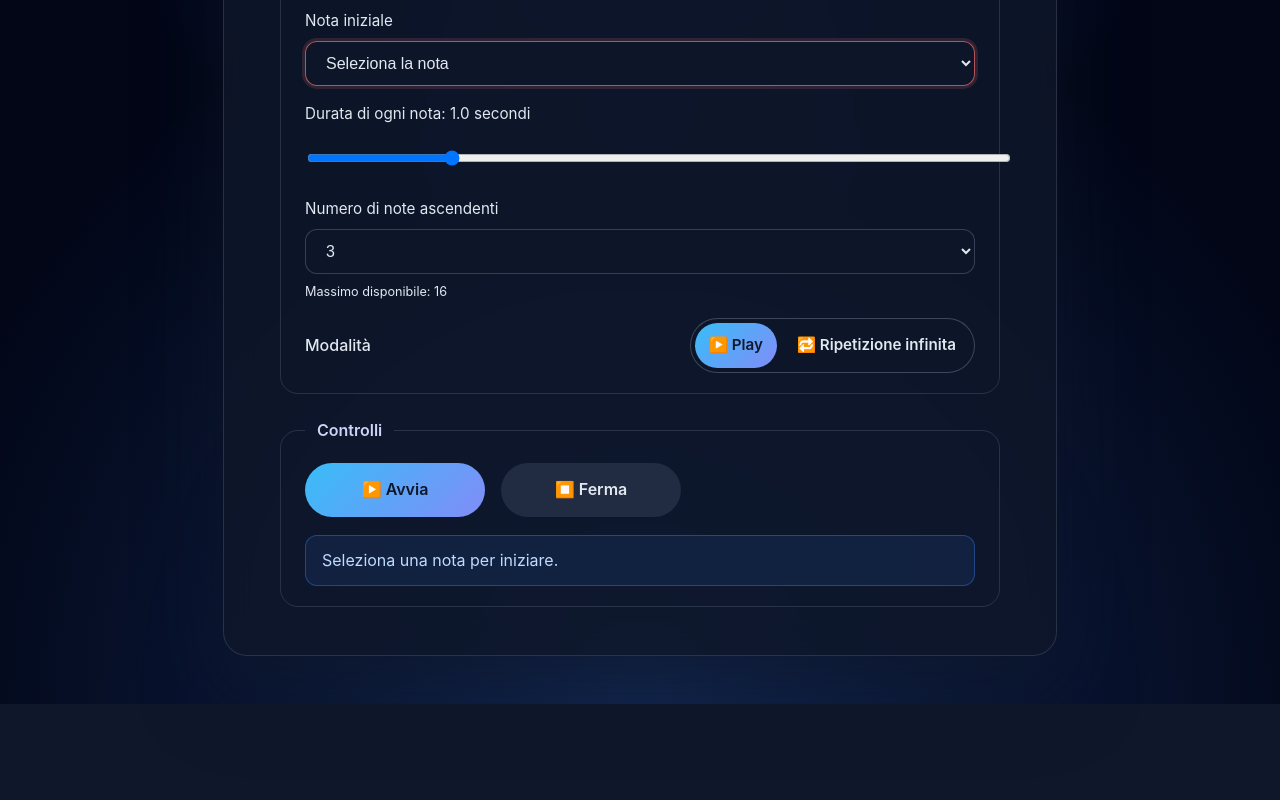
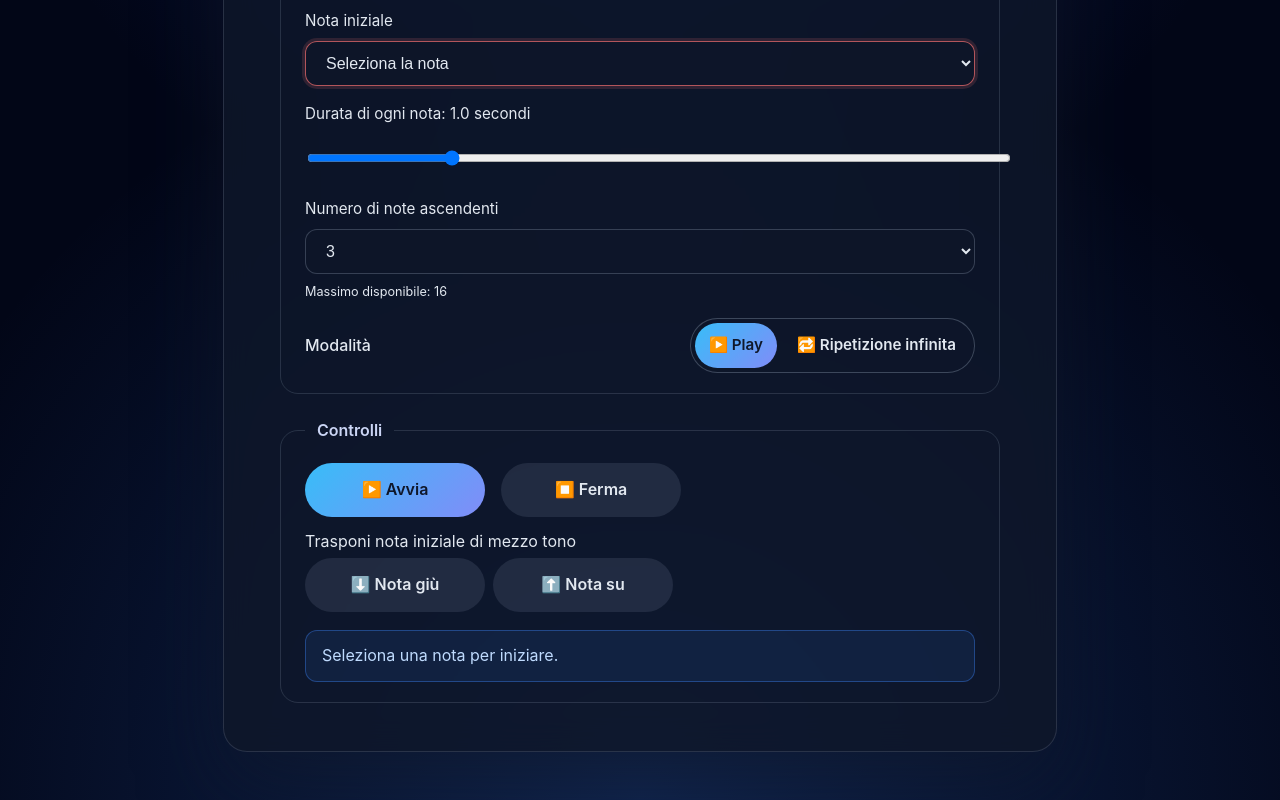
Before and after one commit to data-champions/vocal-trainer, a Next.js app: page / in a window 1280 px wide. Shown: the part 374-1174 px from the top of the page. Before the commit the page ends 1078 px from the top, so only its background shows below. Built offline with nearby package versions, Linux system fonts and the light colour scheme.

Commit message:
feat fe: added arrow for semitone (#2)

```diff
--- a/app/page.tsx
+++ b/app/page.tsx
@@ -211,6 +211,67 @@ export default function HomePage(): JSX.Element {
   const [audioUrl, setAudioUrl] = useState<string | null>(null);
   const [sequenceDescription, setSequenceDescription] = useState("");
   const [feedback, setFeedback] = useState<Feedback>({ type: "info", message: "Seleziona una nota per iniziare." });
+  const currentNoteIndex = useMemo(() => (selectedNote ? ASCENDING_KEYS.indexOf(selectedNote) : -1), [selectedNote]);
+  const canStepDown = currentNoteIndex > 0;
+  const canStepUp = currentNoteIndex >= 0 && currentNoteIndex < ASCENDING_KEYS.length - 1;
+  const generateAudioForNote = (note: string): boolean => {
+    if (!note) {
+      return false;
+    }
+    const generatedSequence = buildSequence(note, noteCount);
+    if (generatedSequence.length === 0) {
+      setFeedback({ type: "warning", message: "La sequenza generata è vuota." });
+      return false;
+    }
+
+    const track = buildSequenceSamples(generatedSequence, duration, SAMPLE_RATE, GAP_SECONDS);
+    if (track.length === 0) {
+      setFeedback({ type: "warning", message: "Nessun audio generato; riprova con una durata maggiore." });
+      return false;
+    }
+
+    const wavBuffer = encodeWav(track, SAMPLE_RATE, 1);
+    const blob = new Blob([wavBuffer], { type: "audio/wav" });
+    const url = URL.createObjectURL(blob);
+    setAudioUrl((prev) => {
+      if (prev) {
+        URL.revokeObjectURL(prev);
+      }
+      return url;
+    });
+
+    const display = generatedSequence
+      .map((sequenceNote) => (notationMode === "italian" ? toItalianLabel(sequenceNote) : sequenceNote))
+      .join(", ");
+    setSequenceDescription(display);
+    setFeedback({
+      type: "success",
+      message:
+        playMode === "loop"
+          ? "Audio pronto in modalità ripetizione infinita. Premi play sul lettore."
+          : "Audio pronto.  premi play sul lettore."
+    });
+    return true;
+  };
+
+  const handleHalfStep = (direction: 1 | -1) => {
+    if (!selectedNote) {
+      return;
+    }
+    const idx = ASCENDING_KEYS.indexOf(selectedNote);
+    if (idx === -1) {
+      return;
+    }
+    const nextIdx = idx + direction;
+    if (nextIdx < 0 || nextIdx >= ASCENDING_KEYS.length) {
+      return;
+    }
+    const nextNote = ASCENDING_KEYS[nextIdx];
+    setSelectedNote(nextNote);
+    if (audioUrl) {
+      generateAudioForNote(nextNote);
+    }
+  };
 
   useEffect(() => {
     return () => {
@@ -265,34 +326,7 @@ export default function HomePage(): JSX.Element {
       setFeedback({ type: "warning", message: "Scegli una nota prima di avviare la riproduzione." });
       return;
     }
-    if (sequence.length === 0) {
-      setFeedback({ type: "warning", message: "La sequenza generata è vuota." });
-      return;
-    }
-
-    const track = buildSequenceSamples(sequence, duration, SAMPLE_RATE, GAP_SECONDS);
-    if (track.length === 0) {
-      setFeedback({ type: "warning", message: "Nessun audio generato; riprova con una durata maggiore." });
-      return;
-    }
-
-    const wavBuffer = encodeWav(track, SAMPLE_RATE, 1);
-    const blob = new Blob([wavBuffer], { type: "audio/wav" });
-    const url = URL.createObjectURL(blob);
-    setAudioUrl((prev) => {
-      if (prev) {
-        URL.revokeObjectURL(prev);
-      }
-      return url;
-    });
-    setSequenceDescription(sequenceDisplay);
-    setFeedback({
-      type: "success",
-      message:
-        playMode === "loop"
-          ? "Audio pronto in modalità ripetizione infinita. Premi play sul lettore."
-          : "Audio pronto.  premi play sul lettore."
-    });
+    generateAudioForNote(selectedNote);
   };
 
   const handleStop = () => {
@@ -428,6 +462,29 @@ export default function HomePage(): JSX.Element {
               ⏹️ Ferma
             </button>
           </div>
+          <div style={{ marginTop: "12px" }}>
+            <p style={{ margin: "0 0 4px" }}>Trasponi nota iniziale di mezzo tono</p>
+            <div style={{ display: "flex", gap: "8px", flexWrap: "wrap" }}>
+              <button
+                className="secondary-button"
+                type="button"
+                aria-label="Abbassa nota di mezzo tono"
+                onClick={() => handleHalfStep(-1)}
+                disabled={!canStepDown}
+              >
+                ⬇️ Nota giù
+              </button>
+              <button
+                className="secondary-button"
+                type="button"
+                aria-label="Alza nota di mezzo tono"
+                onClick={() => handleHalfStep(1)}
+                disabled={!canStepUp}
+              >
+                ⬆️ Nota su
+              </button>
+            </div>
+          </div>
           {feedback && (
             <div className={`feedback ${feedback.type}`}>
               {feedback.message}
```
